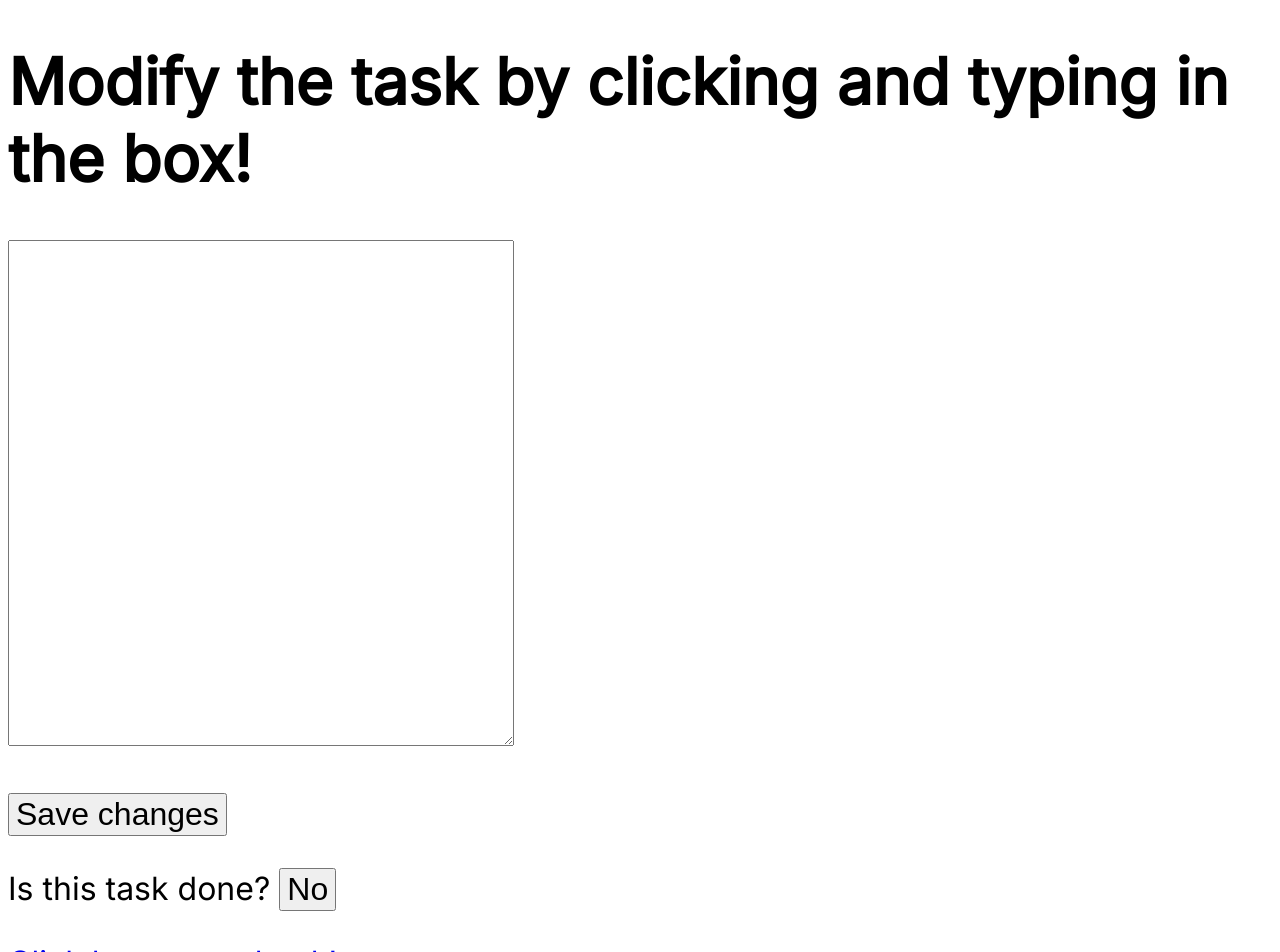
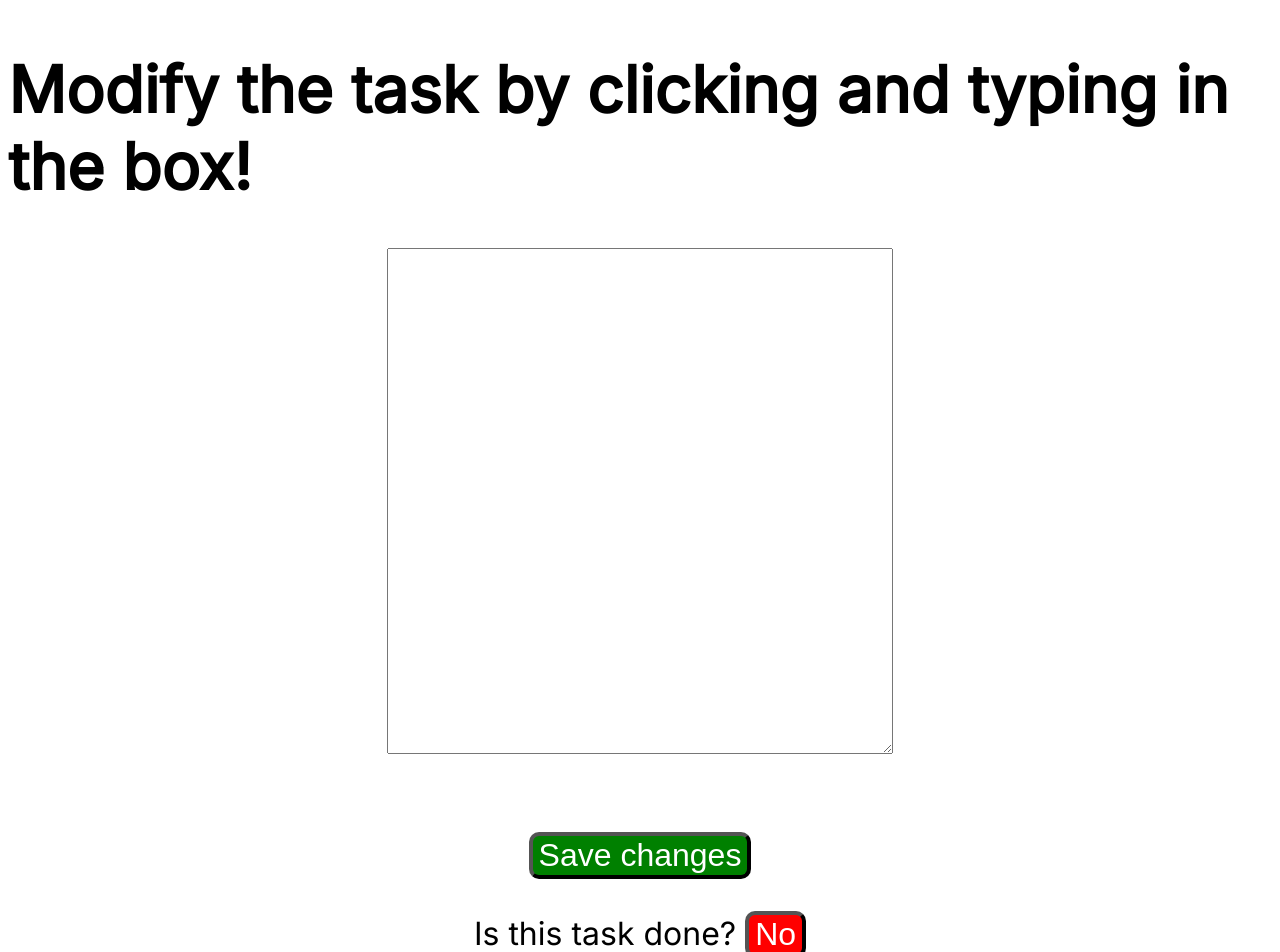
Before and after one commit to csci5117s23/homework-2-kongdaniel000, a Next.js app: page /todo/1 in a window 1280 px wide. Shown: the top 952 px of the page. Built offline with nearby package versions, Linux system fonts and the light colour scheme; no server answers.

Commit message:
css changes

```diff
--- a/src/pages/done.js
+++ b/src/pages/done.js
@@ -34,18 +34,18 @@ export default function ToDo() {
         </Head>
         <main>
             <h1>These are items that are finished!</h1>
+            <h2>Click on the items to see their full text and modify them!</h2>
             <div>
                 <ul>
                     {Object.values(posts).map(value => {
                         const id = value._id
                         if(value.done) {
-                            return <li key = {id}><Link href={"/todo/" + id}>{"✓"+value.body.slice(0,30)}</Link></li>
+                            return <li className="done" key = {id}><Link href={"/todo/" + id}>{value.body.slice(0,30)}</Link></li>
                         }
                     })}
                 </ul>
-                <input type="text" id="body" name="body" placeholder="New todo here"></input><br></br><br></br>
                 <Link href="/todos">Click here to go to see all unfinished items!</Link><br></br><br></br>
-                <button onClick={() => signOut()}>Sign out</button>
+                <button className="signout" onClick={() => signOut()}>Sign out</button>
             </div>
         </main>
     </>)
--- a/src/pages/todo/[id].js
+++ b/src/pages/todo/[id].js
@@ -20,10 +20,11 @@ export default function TodoFull() {
             const data = await response.json();
             setContent(data[0]["body"]);
             let doneConvert = "No";
+            const element = document.getElementById("done")
             if(data[0]["done"]) {
                 doneConvert = "Yes";
+                element.className = 'yes';
             }
-            const element = document.getElementById("done")
             element.innerText = doneConvert;
             setLoading(false);
         };
@@ -77,14 +78,16 @@ export default function TodoFull() {
         <main>
             <h1>Modify the task by clicking and typing in the box!</h1>
             <textarea id="body" defaultValue={content}></textarea><br></br><br></br>
-            <button onClick={() => modifyContent()}>Save changes</button>
-            <p>Is this task done? <button id="done" onClick={() => {
+            <button className='yes' onClick={() => modifyContent()}>Save changes</button>
+            <p>Is this task done? <button className='no' id="done" onClick={() => {
                 const element = document.getElementById("done");
                 if(element.innerText === "Yes") {
                     element.innerText = "No";
+                    element.className ='no'
                 }
                 else{
                     element.innerText = "Yes";
+                    element.className ='yes'
                 }
                 modifyDone();
             }}>No</button></p>
--- a/src/pages/todos.js
+++ b/src/pages/todos.js
@@ -53,6 +53,7 @@ export default function ToDo() {
         </Head>
         <main>
             <h1>These are items that still need to be done!</h1>
+            <h2>Click on the items to see their full text and modify them!</h2>
             <div>
                 <ul>
                     {Object.values(posts).map(value => {
@@ -66,7 +67,7 @@ export default function ToDo() {
                 <button onClick={() => createNew()}>Create new todo!</button><br></br><br></br>
                 {/* https://clerk.com/docs/authentication/sign-out */}
                 <Link href="/done">Click here to go to see all finished items!</Link><br></br><br></br>
-                <button onClick={() => signOut()}>Sign out</button>
+                <button className="signout" onClick={() => signOut()}>Sign out</button>
             </div>
         </main>
     </>)
--- a/src/styles/main.css
+++ b/src/styles/main.css
@@ -3,6 +3,11 @@
 main {
     font-family: "Inter";
     font-size: 2em;
+    display: flex;
+    flex-direction: column;
+    align-items: center;
+    justify-content: center;
+    margin-right: auto;
 }
 
 input {
@@ -18,3 +23,61 @@ textarea {
 button {
     font-size: 1em;
 }
+
+ul {
+    list-style-type: none;
+}
+
+ul li:nth-child(odd), li:nth-child(odd) a{
+    background-color: #F6DF8E;
+    color: #0054C2;
+}
+
+ul li:nth-child(even), li:nth-child(even) a{
+    background-color: #7100AD;
+    color: #FF9F38;
+}
+
+li {
+    padding: 10px;
+    border-radius: 10px;
+}
+
+/* https://www.geeksforgeeks.org/how-to-resize-list-style-image-in-css/ */
+.done {
+    padding: 10px 40px;
+    background-image: url("Checkmark.svg");
+    background-repeat: no-repeat;
+    background-position: left center;
+    background-size: 30px;
+}
+
+a {
+    color: blue;
+    text-decoration: none;
+}
+
+.signout {
+    margin: auto;
+    background-color: red;
+    color: white;
+    border-radius: 10px;
+    border-width: 4px;
+    margin-left: 40%;
+}
+
+.no {
+    margin: auto;
+    background-color: red;
+    color: white;
+    border-radius: 10px;
+    border-width: 4px;
+}
+
+.yes {
+    margin: auto;
+    background-color: green;
+    color: white;
+    border-radius: 10px;
+    border-width: 4px;
+}
```
Also changed, not shown: src/styles/Checkmark.svg (added).
